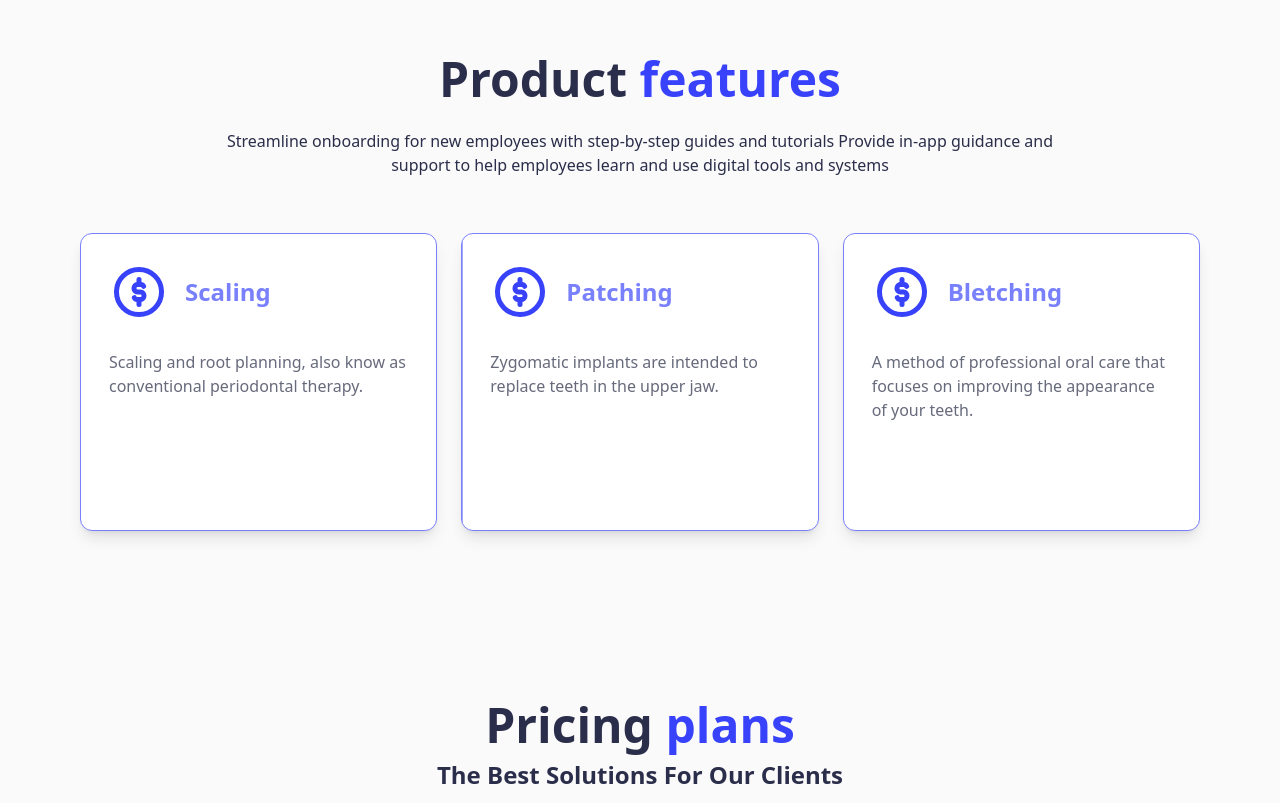
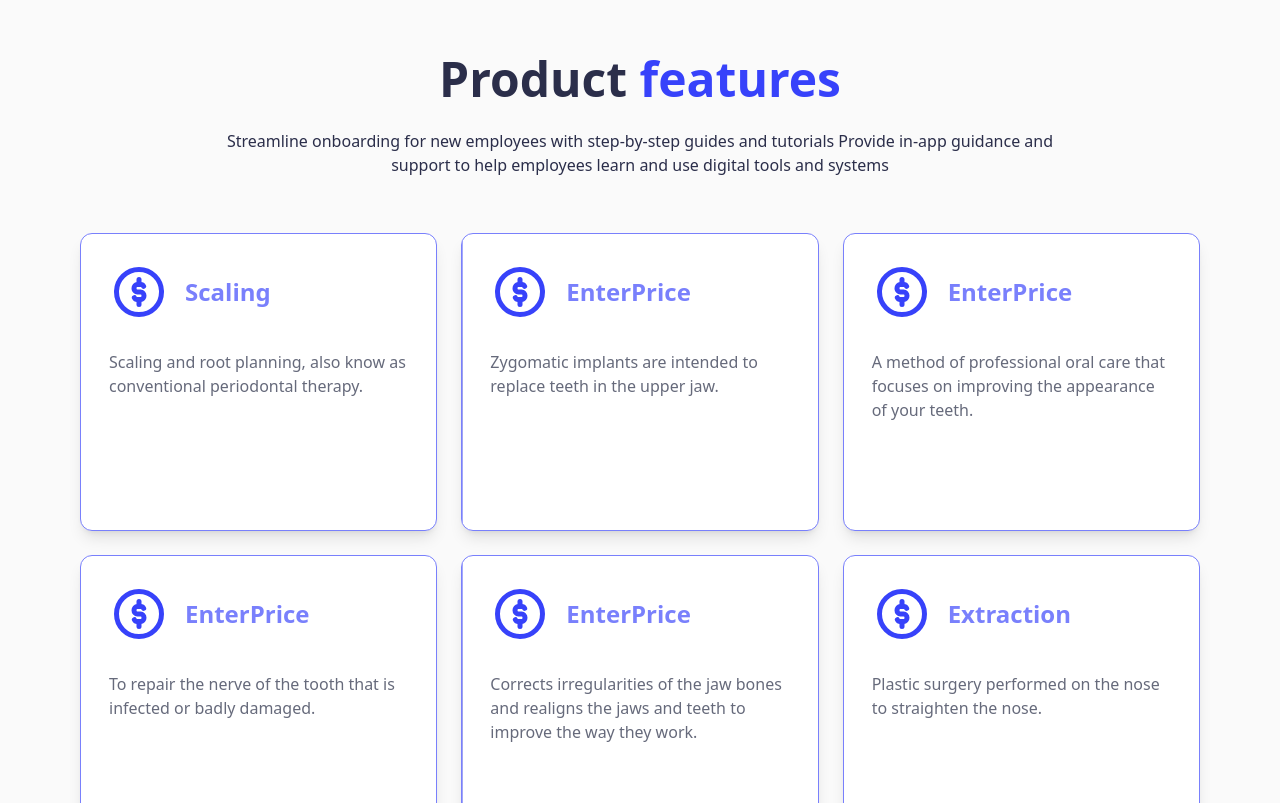
Before and after one commit to Tamdupagal/dijitization, a Next.js app: page / in a window 1280 px wide. Shown: the part 1997-2800 px from the top of the page. Built offline with nearby package versions, Linux system fonts and the light colour scheme.

Commit message:
testing6/23

```diff
--- a/components/Navbar.js
+++ b/components/Navbar.js
@@ -49,7 +49,7 @@ const Navbar = () => {
   return (
     <>
       <nav
-        className="bg-[#f4f7f2] dark:bg-black dark:text-white flex items-center justify-between py-2 lg:px-20 px-8 fixed w-full z-[9]"
+        className="bg-[#f4f7f2] dark:bg-black dark:text-white flex items-center justify-between py-4 lg:px-20 px-8 fixed w-full z-[9]"
         id="home"
       >
         <h2 className="text-[25px] font-bold cursor-pointer flex items-center text-logotext">
@@ -66,9 +66,9 @@ const Navbar = () => {
           {menuItems}
         </ul>
 
-        <div className="flex">
+        <div className="flex ">
           <button
-            className="p-2.5 text-[20px] text-[#606060] px-3 mx-2 rounded-md bg-blue dark:text-white lg:block hidden"
+            className="p-2.5 text-[20px]  text-[#606060] px-3 mx-2 rounded-md bg-blue dark:text-white"
             onClick={() => setTheme(theme === "light" ? "dark" : "light")}
           >
             {theme === "light" ? <BsFillMoonFill /> : <BsFillSunFill />}
@@ -93,24 +93,14 @@ const Navbar = () => {
         <div className="bg-[#f4f7f2] text-logotext rounded w-full   py-12 z-100 fixed pt-32 text-center">
           <ul className=" lg:hidden flex flex-col items-start gap-5 text-center ">
             {menuItems}
-            <div>
-              <button
-                className="p-2.5 text-[20px] text-[#606060] px-3 mx-2 rounded-md bg-blue dark:bg-white lg:block hidden"
-                onClick={() => setTheme(theme === "light" ? "dark" : "light")}
-              >
-                {theme === <BsFillSunFill /> ? (
-                  <BsFillMoonFill />
-                ) : (
-                  <BsFillSunFill />
-                )}
-              </button>
+<li>
               <button
                 href="/"
                 className="bg-logotext w-full px-4 py-2 rounded-xl text-white hover:bg-[#666A7B] hover:text-white"
               >
                 Get Started
               </button>
-            </div>
+              </li>
           </ul>
         </div>
       ) : (
--- a/components/Testimonials/Testimonials.js
+++ b/components/Testimonials/Testimonials.js
@@ -5,6 +5,8 @@ import Testimonial from "./Testimonial";
 import { Swiper, SwiperSlide } from "swiper/react";
 
 // Import Swiper styles
+import "swiper/css/pagination";
+
 import "swiper/css";
 import "swiper/css/navigation";
 
@@ -44,6 +46,9 @@ const Testimonials = () => {
             delay: 3000,
             disableOnInteraction: true,
           }}
+          pagination={{
+            clickable: true,
+          }}
           slidesPerView={2}
           slidesPerGroup={1}
           breakpoints={{
@@ -63,7 +68,7 @@ const Testimonials = () => {
               spaceBetween: 50,
             },
           }}
-          modules={[Autoplay]}
+          modules={[Autoplay, Navigation, Pagination]}
           className="mySwiper "
         >
           {testimonials.map((testimonial) => (
--- a/public/services.json
+++ b/public/services.json
@@ -7,15 +7,32 @@
     },
     {
         "_id": 2,
-        "name": "Patching",
+        "name": "EnterPrice",
         "desc": "Zygomatic implants are intended to replace teeth in the upper jaw.",
         "icon": "TbPremiumRights"
     },
     {
         "_id": 3,
-        "name": "Bletching",
+        "name": "EnterPrice",
         "desc": "A method of professional oral care that focuses on improving the appearance of your teeth.",
         "icon": "TbPremiumRights"
+    },
+    {
+        "_id": 4,
+        "name": "EnterPrice",
+        "desc": "To repair the nerve of the tooth that is infected or badly damaged.",
+        "icon": ""
+    },
+    {
+        "_id": 5,
+        "name": "EnterPrice",
+        "desc": "Corrects irregularities of the jaw bones and realigns the jaws and teeth to improve the way they work.",
+        "icon": ""
+    },
+    {
+        "_id": 6,
+        "name": "Extraction",
+        "desc": "Plastic surgery performed on the nose to straighten the nose.",
+        "icon": ""
     }
-
 ]
```
